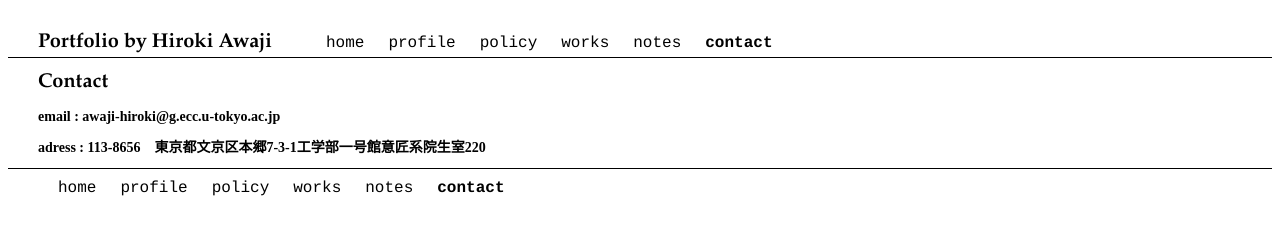
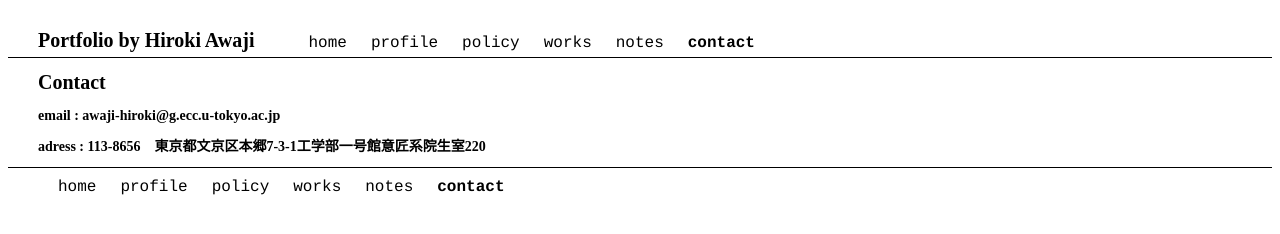
Before and after one commit to hirokiawaji/hirokiawaji_contact.github.io, a plain HTML site: page index.html in a window 1280 px wide. Drawn offline with Linux system fonts and the light colour scheme.

Commit message:
Update web_page_contact.css

```diff
--- a/web_page_contact.css
+++ b/web_page_contact.css
@@ -15,7 +15,8 @@
 }
 .icon{
   display:inline-block;
-  font-family:"Palatino Linotype";
+  font-family:serif;
+  font-weight:bold;
   margin-left:30px;
 }
 .header{
@@ -74,7 +75,8 @@
 }
 h1{
   margin-left: 30px;
-  font-family:"Palatino Linotype";
+  font-family:serif;
+  font-weight:bold;
   font-size:20px;
 }
 h2{
```
